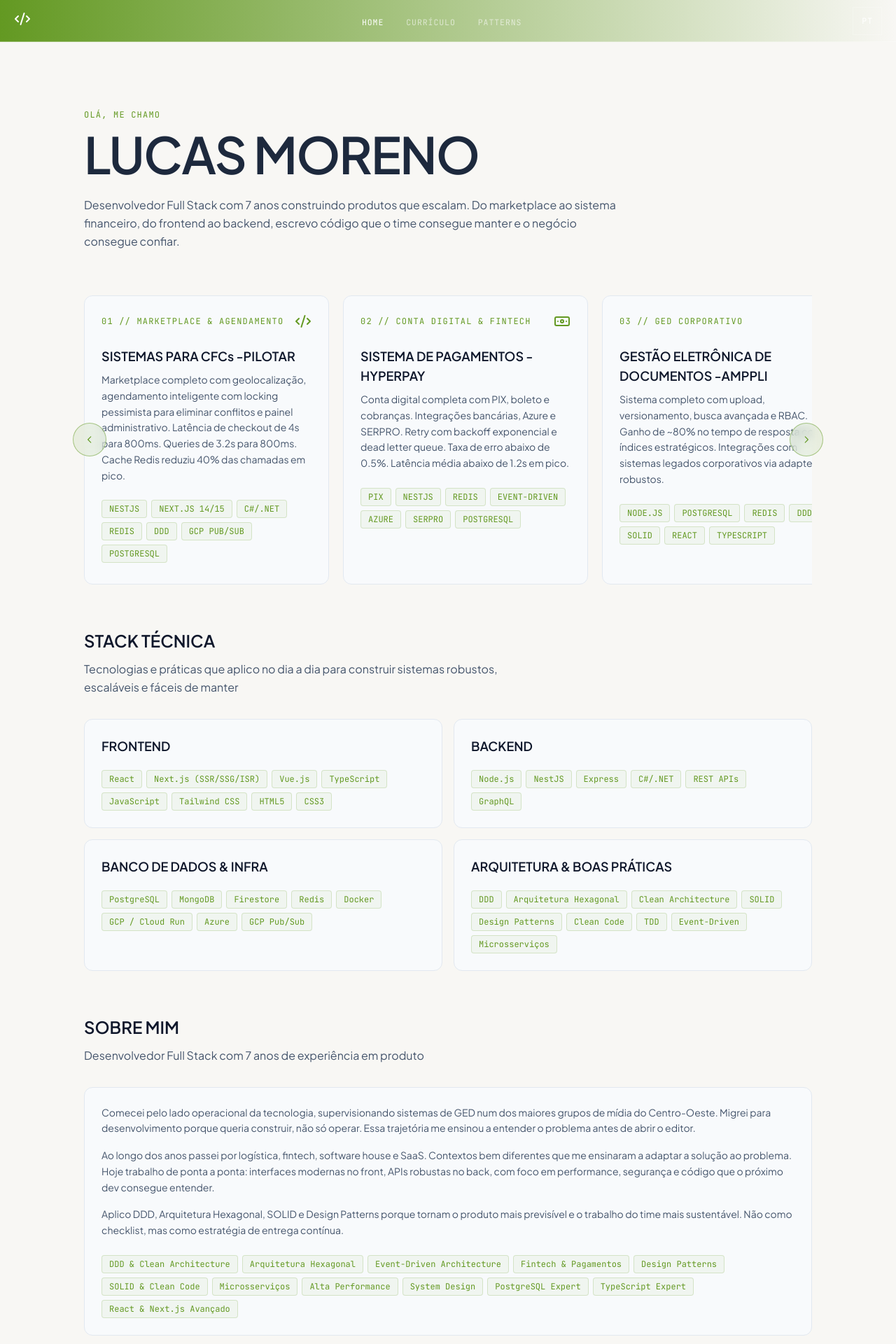
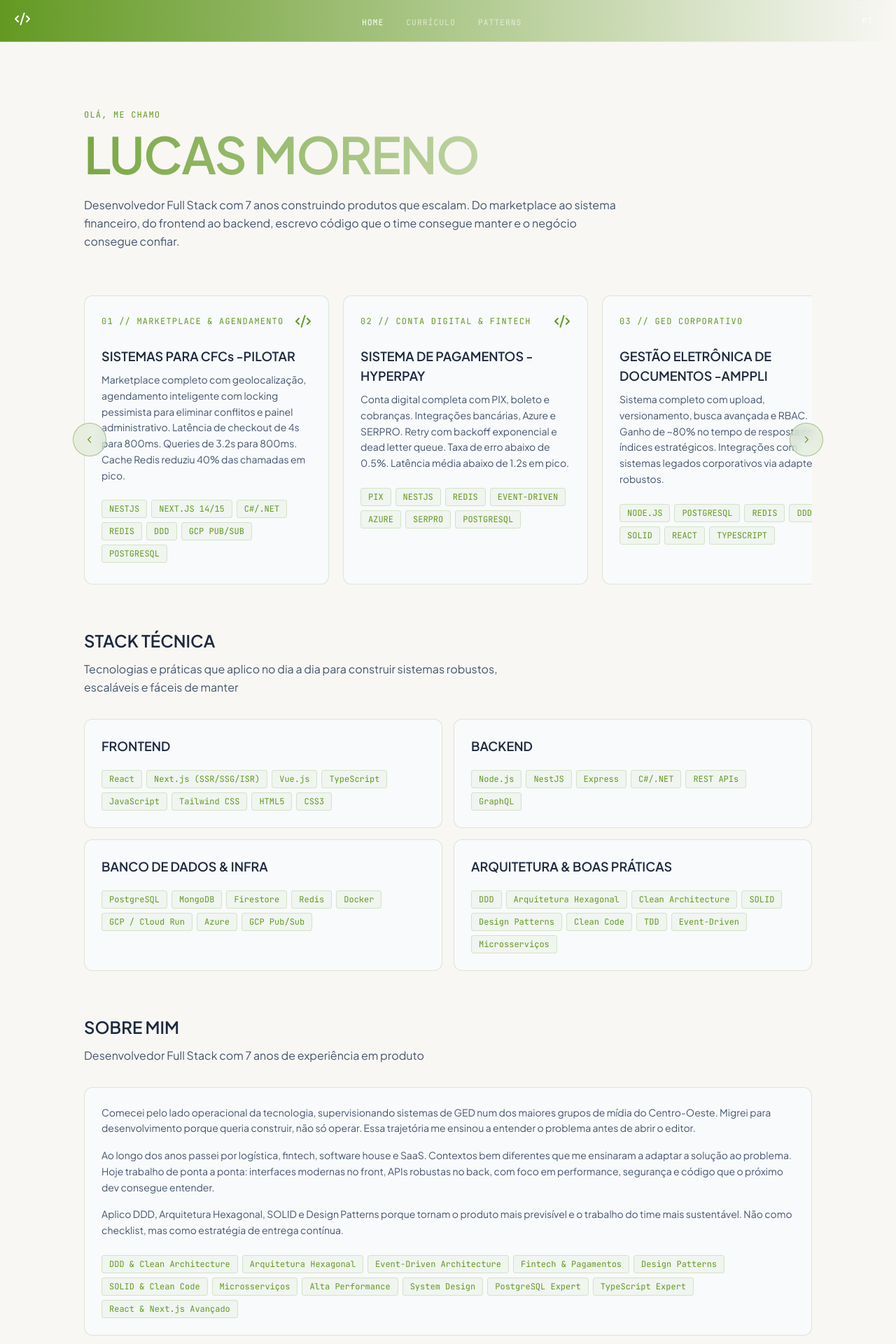
Before and after one commit to LucasZod/lucas-moreno, a Next.js app: page / in a window 1280 px wide. Shown: the top 1920 px of the page at 70% size. Built offline with nearby package versions, Linux system fonts and the light colour scheme.

Commit message:
fix: typography

```diff
--- a/app/page.tsx
+++ b/app/page.tsx
@@ -44,7 +44,10 @@ const Title = () => {
       <motion.h3 variants={fadeUpGreeting} className="font-mono text-xs uppercase tracking-widest text-green-accent">
         {t.greeting}
       </motion.h3>
-      <motion.h1 variants={fadeUpTitle} className="text-slate-800 text-4xl md:text-7xl font-semibold tracking-tight">
+      <motion.h1
+        variants={fadeUpTitle}
+        className="text-4xl md:text-7xl font-semibold tracking-tight bg-clip-text text-transparent bg-linear-to-r from-green-accent/85 to-olive-900"
+      >
         {t.name}
       </motion.h1>
     </motion.header>
@@ -119,7 +122,7 @@ const ExperienceCard = ({ experience }: { experience: Experience }) => {
   const IconComponent = iconMap[experience.iconSrc] || Code2
 
   return (
-    <motion.div variants={fadeLeft} className="bg-slate-50 border border-slate-200 rounded-xl p-6">
+    <motion.div variants={fadeLeft} className="bg-slate-50 border border-green-accent/20 rounded-xl p-6">
       <ExperienceCardContainer>
         <ExperienceCardHeader>
           <span className="font-mono text-xs uppercase tracking-widest text-green-accent">
@@ -128,7 +131,7 @@ const ExperienceCard = ({ experience }: { experience: Experience }) => {
           <IconComponent size={24} className="text-green-accent hover:scale-110 transition-transform duration-300" />
         </ExperienceCardHeader>
         <ExperienceCardContent>
-          <h3 className="text-lg font-semibold text-slate-900">{experience.title}</h3>
+          <h3 className="text-lg font-semibold text-slate-800">{experience.title}</h3>
           <p className="text-sm text-slate-600 leading-relaxed mt-2">{experience.subtitle}</p>
         </ExperienceCardContent>
         <ExperienceCardTags>
@@ -209,7 +212,7 @@ const SkillsHeader = ({ children }: { children: React.ReactNode }) => {
 
 const SkillsTitle = ({ children }: { children: React.ReactNode }) => {
   return (
-    <motion.h2 variants={fadeUp} className="text-slate-900 text-2xl font-semibold">
+    <motion.h2 variants={fadeUp} className="text-slate-800 text-2xl font-semibold">
       {children}
     </motion.h2>
   )
@@ -233,8 +236,8 @@ const SkillsGrid = ({ children }: { children: React.ReactNode }) => {
 
 const SkillCategory = ({ category }: { category: { title: string; skills: string[] } }) => {
   return (
-    <motion.div variants={fadeUp} className="bg-slate-50 border border-slate-200 rounded-xl p-6 space-y-5">
-      <h4 className="text-lg font-semibold text-slate-900">{category.title}</h4>
+    <motion.div variants={fadeUp} className="bg-slate-50 border border-green-accent/20 rounded-xl p-6 space-y-5">
+      <h4 className="text-lg font-semibold text-slate-800">{category.title}</h4>
       <SkillCategoryTags>
         {category.skills.map((skill) => (
           <SkillChip key={skill}>{skill}</SkillChip>
@@ -306,7 +309,7 @@ const AboutHeader = ({ children }: { children: React.ReactNode }) => {
 
 const AboutTitle = ({ children }: { children: React.ReactNode }) => {
   return (
-    <motion.h2 variants={fadeUp} className="text-slate-900 text-2xl font-semibold">
+    <motion.h2 variants={fadeUp} className="text-slate-800 text-2xl font-semibold">
       {children}
     </motion.h2>
   )
@@ -322,7 +325,7 @@ const AboutSubtitle = ({ children }: { children: React.ReactNode }) => {
 
 const AboutCard = ({ children }: { children: React.ReactNode }) => {
   return (
-    <motion.div variants={fadeUp} className="bg-slate-50 border border-slate-200 rounded-xl p-6 space-y-6">
+    <motion.div variants={fadeUp} className="bg-slate-50 border border-green-accent/20 rounded-xl p-6 space-y-6">
       {children}
     </motion.div>
   )
@@ -391,7 +394,7 @@ const ProjectsHeader = ({ children }: { children: React.ReactNode }) => {
 
 const ProjectsTitle = ({ children }: { children: React.ReactNode }) => {
   return (
-    <motion.h2 variants={fadeUp} className="text-slate-900 text-2xl font-semibold">
+    <motion.h2 variants={fadeUp} className="text-slate-800 text-2xl font-semibold">
       {children}
     </motion.h2>
   )
@@ -432,7 +435,7 @@ interface ProjectLabels {
 
 const ProjectCard = ({ project, labels }: { project: Project; labels: ProjectLabels }) => {
   return (
-    <motion.div variants={fadeUp} className="bg-slate-50 border border-slate-200 rounded-xl p-6 space-y-5">
+    <motion.div variants={fadeUp} className="bg-slate-50 border border-green-accent/20 rounded-xl p-6 space-y-5">
       <ProjectCardHeader>
         <span className="font-mono uppercase tracking-wide text-green-accent">
           {project.number} {project.title}
@@ -525,10 +528,10 @@ const staggerContainer = {
 
 // Mapeamento de ícones
 const iconMap: Record<string, React.ComponentType<{ size?: number; className?: string }>> = {
-  '/assets/engf.svg': Code2,
-  '/assets/finan.svg': Banknote,
-  '/assets/ged.svg': FileText,
-  '/assets/back.svg': Server,
-  '/assets/engperf.svg': Zap,
-  '/assets/sis.svg': Network,
+  codeIcon: Code2,
+  finanIcon: Banknote,
+  gedIcon: FileText,
+  archIcon: Server,
+  engPerfIcon: Zap,
+  sisIcon: Network,
 }
--- a/app/patterns/page.tsx
+++ b/app/patterns/page.tsx
@@ -33,7 +33,10 @@ const Header = () => {
 
   return (
     <motion.header initial="hidden" animate="visible" variants={staggerContainer} className="space-y-6 md:px-30 px-6">
-      <motion.h1 variants={fadeUp} className="text-slate-800 text-4xl md:text-6xl font-semibold tracking-tight">
+      <motion.h1
+        variants={fadeUp}
+        className="text-4xl md:text-7xl font-semibold tracking-tight bg-clip-text text-transparent bg-linear-to-r from-green-accent/85 to-olive-900"
+      >
         {t.title}
       </motion.h1>
       <motion.p variants={fadeUp} className="text-base text-slate-600 leading-relaxed max-w-2xl">
@@ -81,12 +84,12 @@ const PatternCard = ({ pattern, index }: { pattern: Pattern; index: number }) =>
   return (
     <motion.div
       variants={fadeUp}
-      className="bg-slate-50 border border-slate-200 rounded-xl p-6 space-y-6 max-w-7xl mx-auto"
+      className="bg-slate-50 border border-green-accent/20 md:rounded-xl p-6 space-y-6 max-w-7xl mx-auto"
     >
       <PatternHeader>
-        <span className="text-[#639922] text-3xl md:text-4xl font-bold">{numberFormatted}</span>
+        <span className="text-primary text-3xl md:text-4xl font-bold">{numberFormatted}</span>
         <PatternInfo>
-          <h3 className="text-slate-900 text-xl md:text-2xl font-semibold">
+          <h3 className="text-slate-800 text-xl md:text-2xl font-semibold">
             {pattern.category} {pattern.name.toUpperCase()}
           </h3>
         </PatternInfo>
@@ -148,7 +151,7 @@ const PatternSection = ({ children }: { children: React.ReactNode }) => {
 }
 
 const PatternLabel = ({ children }: { children: React.ReactNode }) => {
-  return <span className="font-mono text-xs uppercase tracking-widest text-[#639922]">{children}</span>
+  return <span className="font-mono text-xs uppercase tracking-widest text-primary">{children}</span>
 }
 
 const PatternText = ({ children }: { children: React.ReactNode }) => {
@@ -161,7 +164,7 @@ const BenefitsList = ({ children }: { children: React.ReactNode }) => {
 
 const BenefitChip = ({ children }: { children: React.ReactNode }) => {
   return (
-    <span className="font-mono text-xs px-2.5 py-1 rounded border border-[#639922]/20 text-[#639922] bg-[#639922]/5">
+    <span className="font-mono text-xs px-2.5 py-1 rounded border border-primary/20 text-primary bg-primary/5">
       {children}
     </span>
   )
@@ -180,7 +183,7 @@ const ExpandButton = ({ isExpanded, onClick, label }: ExpandButtonProps) => {
   return (
     <button
       onClick={onClick}
-      className="w-full cursor-pointer flex items-center justify-center gap-2 py-3 mt-4 text-[#639922] text-sm font-medium hover:bg-[#639922]/5 transition-all duration-300 rounded-lg group"
+      className="w-full cursor-pointer flex items-center justify-center gap-2 py-3 text-primary text-sm font-medium hover:bg-primary/5 transition-all duration-300 rounded-lg group"
     >
       <span>{isExpanded ? label.viewLess : label.viewMore}</span>
       <ChevronDown size={16} className={`transition-transform duration-300 ${isExpanded ? 'rotate-180' : ''}`} />
--- a/app/resume/page.tsx
+++ b/app/resume/page.tsx
@@ -38,8 +38,11 @@ const Header = () => {
   }
 
   return (
-    <motion.header initial="hidden" animate="visible" variants={staggerContainer} className="space-y-6">
-      <motion.h1 variants={fadeUp} className="text-slate-800 text-4xl md:text-6xl font-semibold tracking-tight">
+    <motion.header initial="hidden" animate="visible" variants={staggerContainer} className="space-y-4">
+      <motion.h1
+        variants={fadeUp}
+        className="text-4xl md:text-7xl font-semibold tracking-tight bg-clip-text text-transparent bg-linear-to-r from-green-accent/85 to-olive-900"
+      >
         {t.title}
       </motion.h1>
       <motion.p variants={fadeUp} className="text-base text-slate-600 leading-relaxed max-w-2xl">
@@ -48,7 +51,7 @@ const Header = () => {
       <motion.button
         variants={fadeUp}
         onClick={handleDownloadPDF}
-        className="inline-flex items-center gap-2 px-4 py-3 bg-[#639922] text-white text-sm font-medium rounded-lg hover:bg-[#537d1d] transition-colors duration-300"
+        className="inline-flex items-center gap-2 px-4 py-3 bg-linear-to-r from-green-accent to-olive-600 text-white text-sm font-medium rounded-lg hover:bg-[#537d1d] transition-colors duration-300"
       >
         <Download size={18} />
         {t.download}
@@ -91,22 +94,22 @@ const CompanyCard = ({ company, index }: { company: Company; index: number }) =>
   const numberFormatted = index.toString().padStart(2, '0')
 
   return (
-    <motion.div variants={fadeUp} className="bg-slate-50 border border-slate-200 rounded-xl p-6 space-y-6">
+    <motion.div variants={fadeUp} className="bg-slate-50 border border-green-accent/20 rounded-xl p-6 space-y-6">
       <CompanyHeader>
-        <span className="text-[#639922] text-4xl md:text-5xl font-bold">{numberFormatted}</span>
+        <span className="text-primary text-4xl md:text-5xl font-bold">{numberFormatted}</span>
         <CompanyInfo>
-          <h3 className="text-slate-900 text-xl md:text-2xl font-semibold">{company.name}</h3>
+          <h3 className="text-slate-800 text-xl md:text-2xl font-semibold">{company.name}</h3>
           <span className="text-slate-500 text-sm">{company.period}</span>
         </CompanyInfo>
       </CompanyHeader>
 
       <div className="space-y-3">
-        <h4 className="text-lg font-semibold text-slate-900">{company.role}</h4>
+        <h4 className="text-lg font-semibold text-slate-800">{company.role}</h4>
         <p className="text-sm text-slate-600 leading-relaxed">{company.description}</p>
       </div>
 
       <AchievementsContainer>
-        <h5 className="font-mono text-xs uppercase tracking-widest text-[#639922]">{t.achievementsLabel}</h5>
+        <h5 className="font-mono text-xs uppercase tracking-widest text-primary">{t.achievementsLabel}</h5>
         <AchievementsList>
           {company.achievements.map((achievement, i) => (
             <AchievementItem key={i}>{achievement}</AchievementItem>
@@ -142,7 +145,7 @@ const AchievementsList = ({ children }: { children: React.ReactNode }) => {
 const AchievementItem = ({ children }: { children: React.ReactNode }) => {
   return (
     <li className="text-sm text-slate-600 leading-relaxed flex items-start gap-2">
-      <span className="text-[#639922] mt-1">→</span>
+      <span className="text-primary mt-1">→</span>
       <span>{children}</span>
     </li>
   )
@@ -154,7 +157,7 @@ const StackContainer = ({ children }: { children: React.ReactNode }) => {
 
 const StackChip = ({ children }: { children: React.ReactNode }) => {
   return (
-    <span className="font-mono text-xs px-2.5 py-1 rounded border border-[#639922]/20 text-[#639922] bg-[#639922]/5">
+    <span className="font-mono text-xs px-2.5 py-1 rounded border border-primary/20 text-primary bg-primary/5">
       {children}
     </span>
   )
@@ -173,7 +176,7 @@ const AllHighlights = () => {
       variants={staggerContainer}
       className="bg-slate-50 border border-slate-200 rounded-xl p-6 space-y-6"
     >
-      <motion.h2 variants={fadeUp} className="text-slate-900 text-2xl font-semibold text-center">
+      <motion.h2 variants={fadeUp} className="text-slate-800 text-2xl font-semibold text-center">
         {t.resume.highlightsTitle}
       </motion.h2>
       <motion.div variants={staggerContainer} className="flex gap-1.5 flex-wrap justify-center">
@@ -181,7 +184,7 @@ const AllHighlights = () => {
           <motion.span
             key={highlight}
             variants={fadeUp}
-            className="font-mono text-xs px-2.5 py-1 rounded border border-[#639922]/20 text-[#639922] bg-[#639922]/5"
+            className="font-mono text-xs px-2.5 py-1 rounded border border-primary/20 text-primary bg-primary/5"
           >
             {highlight}
           </motion.span>
```
Also changed, not shown: .claude/skills/portifolio-design/SKILL.MD.
